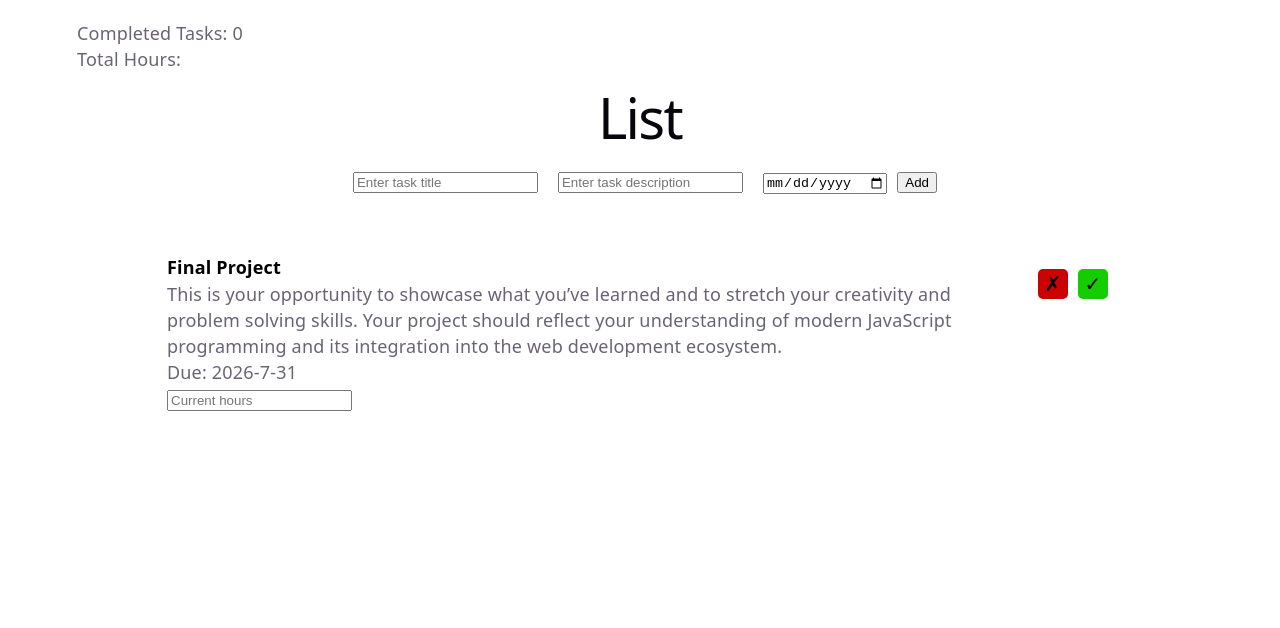
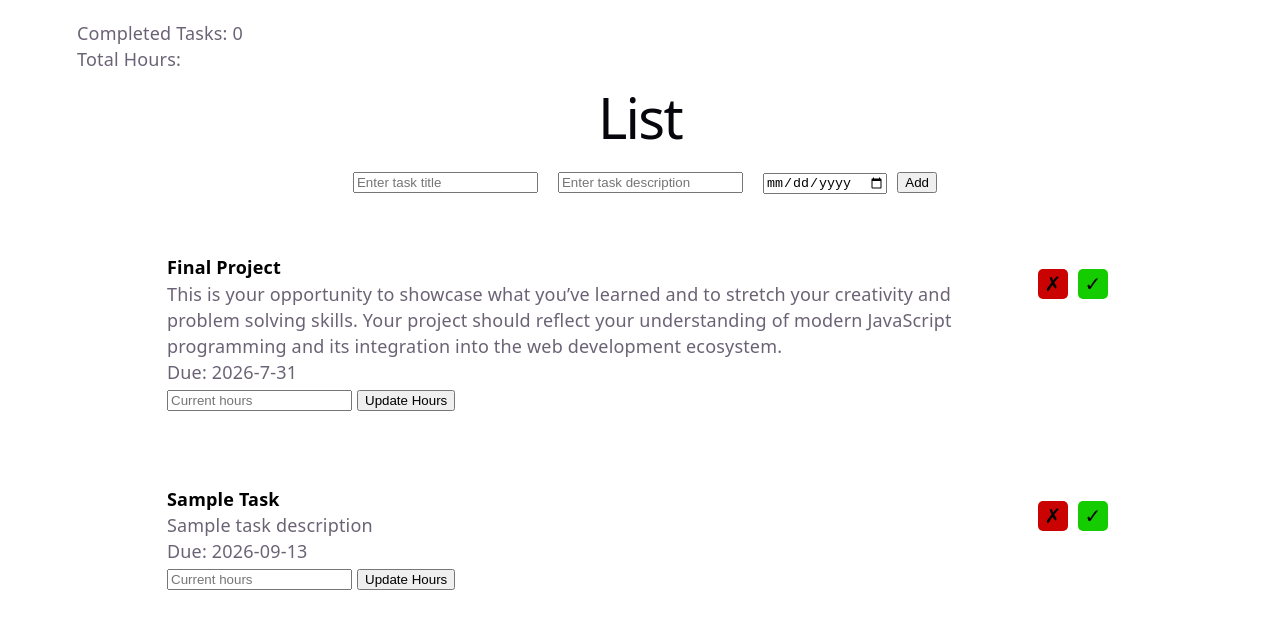
Before and after one commit to SkylerS-2028/final-project, a React (Vite) app: page / in a window 1280 px wide. Shown: the top 628 px of the page. Built offline with nearby package versions, Linux system fonts and the light colour scheme.

Commit message:
Completed updated hours feature

```diff
--- a/src/ToDoList.jsx
+++ b/src/ToDoList.jsx
@@ -1,4 +1,5 @@
 import { useState } from 'react';
+import { useEffect } from 'react';
 import './ToDoList.css';
 
 /*
@@ -7,14 +8,15 @@ Features to add:
 - Hours of productivity
 */
 
+
 function ToDoList(){
 
     // Task information
     const [tasks, setTasks] = useState(
         {
-            title:["Final Project"],
-            description:["This is your opportunity to showcase what you’ve learned and to stretch your creativity and problem solving skills. Your project should reflect your understanding of modern JavaScript programming and its integration into the web development ecosystem."],
-            due:["2026-7-31"],
+            title:["Final Project", "Sample Task"],
+            description:["This is your opportunity to showcase what you’ve learned and to stretch your creativity and problem solving skills. Your project should reflect your understanding of modern JavaScript programming and its integration into the web development ecosystem.", "Sample task description"],
+            due:["2026-7-31", "2026-09-13"],
             hours:[0]
         }
     );
@@ -23,6 +25,7 @@ function ToDoList(){
     const [newTask, setNewTask] = useState ("");
     const [newDescr, setNewDescr] = useState("");
     const [newDue, setNewDue] = useState("");
+    const [newHour, setNewHour] = useState(0);
 
     // Productivity information
     const [completed, setCompleted] = useState(0);
@@ -30,9 +33,18 @@ function ToDoList(){
     //const [progressHours, setProgressHours] = useState(0);
 
     // Functions
-        function changeHours(){
-            console.log(tasks);
-            setTasks()
+    function changeHours(index){
+        if (newHour.trim() !== "" && newHour !== 0){
+            console.log(newHour);
+            const updatedHours = [...tasks.hours];
+            updatedHours[index] = [newHour];
+            console.log(updatedHours);
+            setTasks(prev => ({
+                ...prev,
+                hours: updatedHours,
+            }))
+        }
+        setNewHour(0)
     }
 
     function addTask(){
@@ -44,9 +56,12 @@ function ToDoList(){
                 due:[...prev.due, newDue],
                 hours: [...prev.hours, 0]
             }));
+
             setNewTask("");
             setNewDescr("");
             setNewDue("");
+
+            console.log(tasks)
 
             }
     }
@@ -80,6 +95,10 @@ function ToDoList(){
         setCompleted(completed + 1);
     }
 
+    useEffect(() => {
+        console.log(tasks);
+    }, [tasks])
+
     // HTML
     return(
         <div className = 'list-display' >
@@ -112,10 +131,12 @@ function ToDoList(){
                 />
 
                 <button id="add-button" onClick={addTask}>Add</button>
+
             </div>
 
             <ol>
                 {tasks.title.map((task, index) =>
+
                 <li className='list-item' key={index}>
                     <div className='task-content'>
                         <p style={{ color: 'black', fontWeight: 'bold', paddingTop: '20px' }}>{task}</p>
@@ -125,14 +146,19 @@ function ToDoList(){
                         type="number"
                         placeholder="Current hours"
                         id="hours"
-                        onChange={changeHours}
+                        onChange={(e) => {
+                            setNewHour(e.target.value);
+                        }}
                         />
+                        <button onClick={() => changeHours(index)}>Update Hours</button>
                     </div>
                     <div className='remove-buttons'>
                         <button id='delete-task' onClick={() => deleteItem(index)}>✗</button>
                         <button id='complete-task' onClick={() => completeItem(index)}>✓</button>
                     </div>
-                </li>)}
+                </li>
+
+                )}
             </ol>
         </div>
     );
```
Lines whose indentation alone changed are shown as unchanged.
